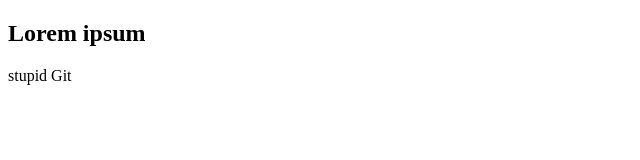
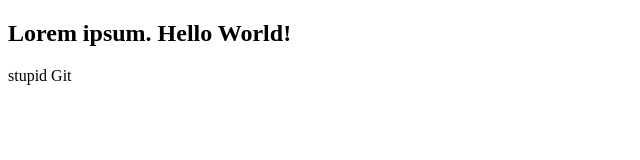
Before and after one commit to madzikowael/Nauka-Gita-wersja-2, a plain HTML site: page index.html in a window 1280 px wide. Shown: the whole page, without its empty margins (0-640 px from the left). Drawn offline with Linux system fonts and the light colour scheme.

Commit message:
Update content of index.html

```diff
--- a/index.html
+++ b/index.html
@@ -4,7 +4,7 @@
         <title>My first stupid Git</title>
     </head>
     <body>
-        <h2>Lorem ipsum</h2>
+        <h2>Lorem ipsum. Hello World!</h2>
         <p>stupid Git</p>
     </body>
 </html>
```
